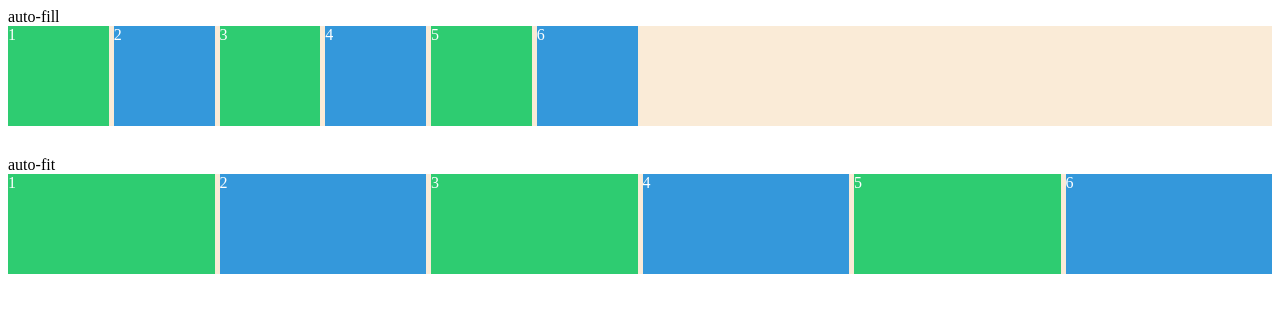
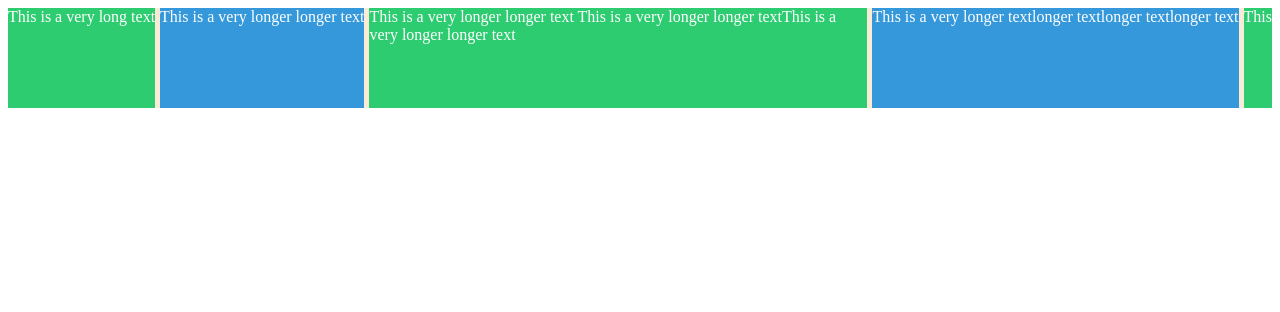
Before and after one commit to msun4100/css-test, a plain HTML site: page grid.html in a window 1280 px wide. Drawn offline with Linux system fonts and the light colour scheme.

Commit message:
min-content, max-content

```diff
--- a/grid-styles.css
+++ b/grid-styles.css
@@ -3,6 +3,7 @@
   color: white;
   display: grid;
   gap: 5px;
+  grid-template-columns: repeat(auto-fit, minmax(20px, max-content));
   grid-auto-rows: 100px;
   margin-bottom: 30px;
 }
@@ -14,11 +15,3 @@
 .item:nth-child(even) {
   background-color: #3498db;
 }
-
-.grid:first-child {
-  grid-template-columns: repeat(auto-fill, minmax(100px, 1fr));
-}
-
-.grid:last-child {
-  grid-template-columns: repeat(auto-fit, minmax(100px, 1fr));
-}
--- a/grid.html
+++ b/grid.html
@@ -7,23 +7,17 @@
     <title>(S)CSS Master Class</title>
   </head>
   <body>
-    auto-fill
     <div class="grid">
-      <div class="item">1</div>
-      <div class="item">2</div>
-      <div class="item">3</div>
-      <div class="item">4</div>
-      <div class="item">5</div>
-      <div class="item">6</div>
-    </div>
-    auto-fit
-    <div class="grid">
-      <div class="item">1</div>
-      <div class="item">2</div>
-      <div class="item">3</div>
-      <div class="item">4</div>
-      <div class="item">5</div>
-      <div class="item">6</div>
+      <div class="item">This is a very long text</div>
+      <div class="item">This is a very longer longer text</div>
+      <div class="item">
+        This is a very longer longer text This is a very longer longer textThis
+        is a very longer longer text
+      </div>
+      <div class="item">
+        This is a very longer textlonger textlonger textlonger text
+      </div>
+      <div class="item">This</div>
     </div>
   </body>
 </html>
```
